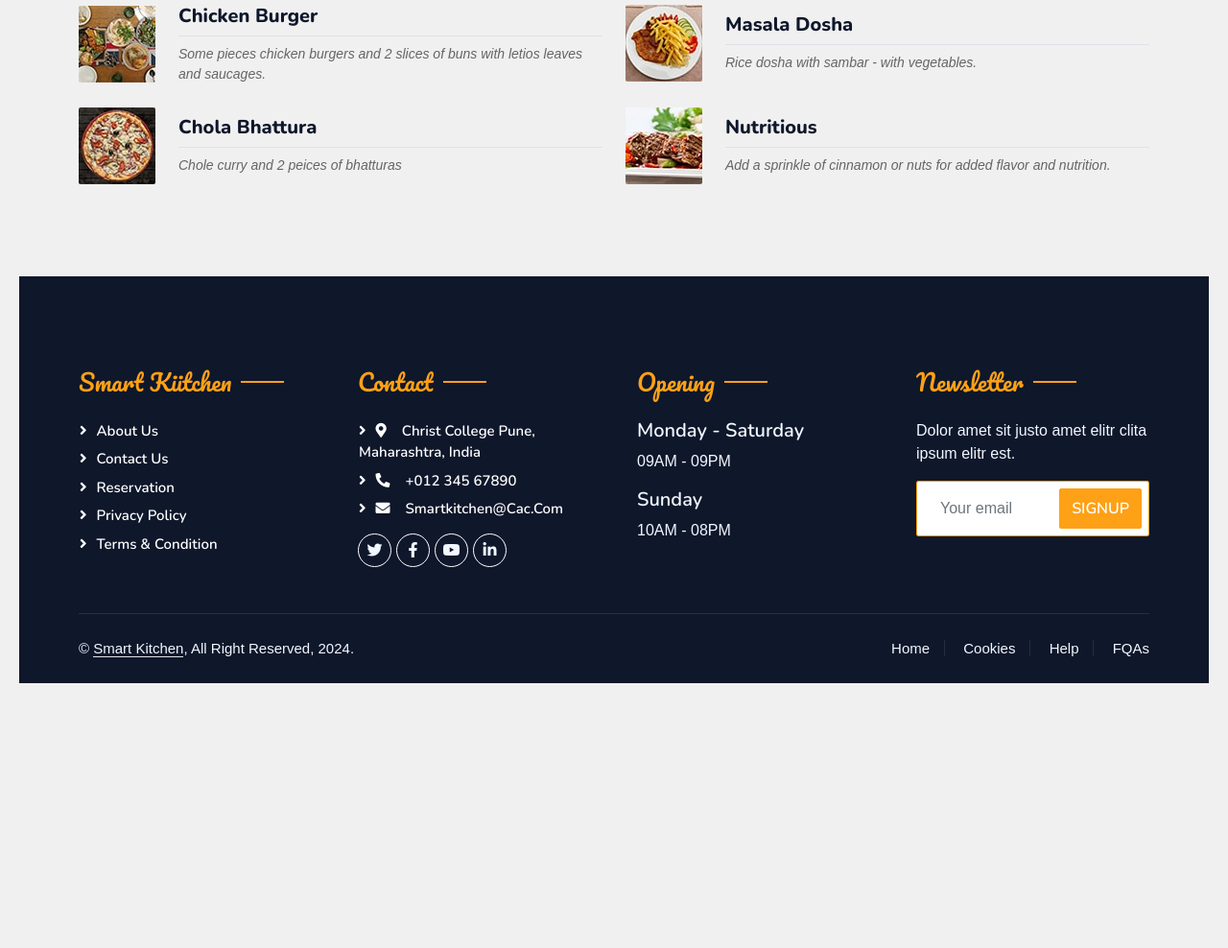
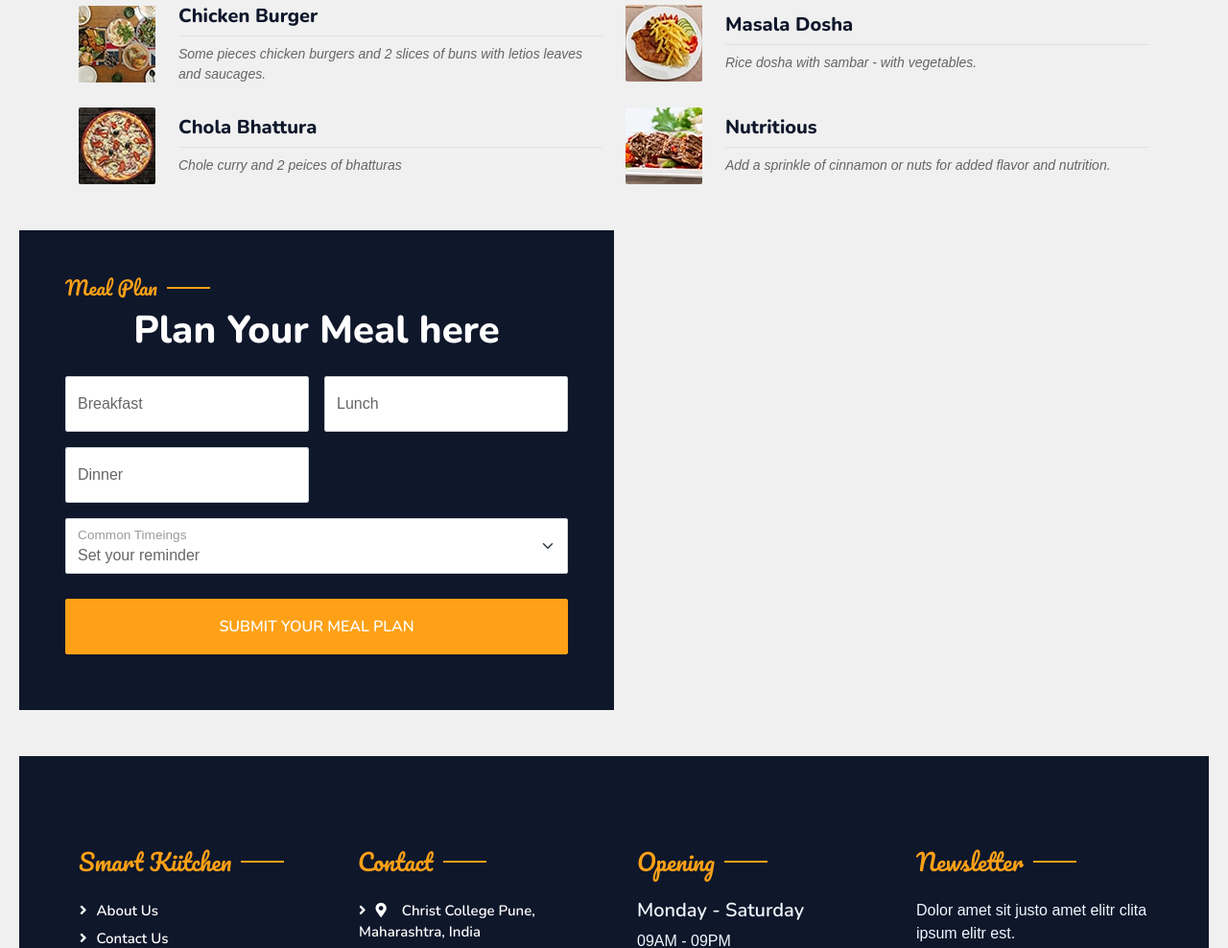
Before and after one commit to falak105/HelloKitchen, a Django app: page /menu/ in a window 1280 px wide. Shown: the part 956-1944 px from the top of the page at 96% size. Before the commit the page ends 1668 px from the top, so only its background shows below. Run offline with Django 5.2, Linux system fonts and the light colour scheme; some libraries are stand-ins or nearby versions.

Commit message:
new pull

```diff
--- a/SmartKitchen_App/admin.py
+++ b/SmartKitchen_App/admin.py
@@ -3,4 +3,5 @@ from django.contrib import admin
 from .models import *
 
 admin.site.register(Recipe)
-admin.site.register( HealthAnalysis)
+admin.site.register(HealthAnalysis)
+admin.site.register(MealPlan)
--- a/SmartKitchen_App/urls.py
+++ b/SmartKitchen_App/urls.py
@@ -12,14 +12,14 @@ urlpatterns = [
     path('login/', auth_views.LoginView.as_view(template_name='userlogin.html'), name='login'),
     path('logout/', auth_views.LogoutView.as_view(next_page='/'), name='logout'),
     path('userdashboard/',userdashboard, name='user_dashboard'),
-    path('admindashboard/',adminashboard, name='admin_dashboard'),
+    path('admindashboard/',admindashboard, name='admindashboard'),
     path('about/',about, name='about'),
     path('contact/',contact, name='contact'),
     path('userlogin/',userlogin, name='login'),
     path('userreg/',userreg, name='reg'),
     path('menu/',menu, name='menu'),
     path('service/',service, name='service'),
-    path('recipe/', create_recipe, name='recipe'),
+    path('recipe/', Recipe, name='recipe'),
     path('dashboard/',dashboard, name='dashboard'),
     path('vassi/',vassi, name='voiceassistant'),
     path('health_analysis/',health_analysis, name='health_analysis'),
--- a/SmartKitchen_App/views.py
+++ b/SmartKitchen_App/views.py
@@ -5,9 +5,14 @@ from django.contrib.auth.models import User
 from django.contrib import messages
 from django.contrib.auth.hashers import make_password
 from django.http import JsonResponse
-from .models import*
+from .models import *
 from django.views.decorators.csrf import csrf_exempt
 import json
+from django.utils import timezone
+from datetime import timedelta
+from django.http import JsonResponse
+from .models import Recipe,MealPlan  # Import the Recipe model
+
 
 # Create your views here.
 
@@ -43,7 +48,7 @@ def userlogin(request):
             # Check if the user is a super admin (superuser)
             if user.is_superuser:
                 # Redirect to super admin dashboard
-                return redirect('admin_dashboard')
+                return redirect('admindashboard')
             else:
                 return redirect('index')  # Redirect to user home
         else:
@@ -84,13 +89,46 @@ def userlogout(request):
     return redirect('userlogin')
 
 
-def userdashboard(request):
-    return render(request, 'user_dashboard.html')
 
 
-def adminashboard(request):
-    return render(request, 'admin/admin_dashboard.html')
+def admindashboard(request):
+    # Count total recipes
+    total_recipes = Recipe.objects.count()
 
+    # Count active users
+    active_users = User.objects.filter(is_active=True).count()
+
+    # Count new recipes this week
+    start_of_week = timezone.now() - timedelta(days=timezone.now().weekday())
+    new_recipes_this_week = Recipe.objects.filter(created_at__gte=start_of_week).count()
+
+    context = {
+        'total_recipes': total_recipes,
+        'active_users': active_users,
+        'new_recipes_this_week': new_recipes_this_week,
+    }
+
+    return render(request, 'admin/admindashboard.html', context)
+
+def userdashboard(request):
+    user = request.user  # Get the currently logged-in user
+
+    # Count total recipes saved by the user
+    total_recipes = Recipe.objects.count()
+
+    # Count planned meals by the user
+    planned_meals = MealPlan.objects.count()
+
+    # Count shopping list items by the user
+    # shopping_list_items = ShoppingList.objects.filter(user=user).count()
+
+    context = {
+        'total_recipes': total_recipes,
+        'planned_meals': planned_meals,
+        # 'shopping_list_items': shopping_list_items,
+    }
+
+    return render(request, 'user_dashboard.html', context)
 
 def menu(request):
     return render(request, 'menu.html')
@@ -108,7 +146,7 @@ def testimonial(request):
     return render(request, 'testimonial.html')
 
 
-def create_recipe(request):
+def create_recipe(request):  # Renamed the view to avoid conflict with the model
     if request.method == 'POST':
         recipe_name = request.POST.get('name')
         recipe_category = request.POST.get('category')
@@ -117,7 +155,7 @@ def create_recipe(request):
         prep_time = request.POST.get('prep_time')
         cook_time = request.POST.get('cook_time')
 
-         # Validate if all required fields are present
+        # Validate if all required fields are present
         if recipe_name and recipe_category and ingredients and instructions and prep_time and cook_time:
             try:
                 # Save data to the Recipe model
--- a/templates/index.html
+++ b/templates/index.html
@@ -487,7 +487,6 @@
                         </button>
                     </div>
                 </div>
-
                 <div class="col-md-6 bg-dark d-flex align-items-center">
                     <div class="p-5 wow fadeInUp" data-wow-delay="0.2s">
                         <h5 class="section-title ff-secondary text-start text-primary fw-normal">Health Analysis</h5>
@@ -543,6 +542,9 @@
                         </form>
                     </div>
                 </div>
+
+
+
     </div>
     </div>
         <script>
--- a/templates/menu.html
+++ b/templates/menu.html
@@ -367,5 +367,69 @@
             </div>
         </div>
         <!-- Menu End -->
+        <div class="col-md-6 bg-dark d-flex align-items-center">
+            <div class="p-5 wow fadeInUp" data-wow-delay="0.2s">
+                <h5 class="section-title ff-secondary text-start text-primary fw-normal">Meal Plan</h5>
+                <h1 class="text-white mb-4">Plan Your Meal here</h1>
+                <form method="POST" action="{% url 'health_analysis' %}">
+                    {% csrf_token %}
+                    <div class="row g-3">
+                        <!-- breakfast -->
+                        <div class="col-md-6">
+                            <div class="form-floating">
+                                <input type="text" class="form-control" id="weight"  name="weight" placeholder="Your Weight">
+                                <label for="weight" name="weight">Breakfast</label>
+                            </div>
+                        </div>
+
+                        <!-- Lunch -->
+                        <div class="col-md-6">
+                            <div class="form-floating">
+                                <input type="text" class="form-control" id="height" name="height" placeholder="Your Height">
+                                <label for="height" name="height">Lunch</label>
+                            </div>
+                        </div>
+
+                        <!-- Dinner -->
+
+                        <div class="col-md-6">
+                            <div class="form-floating">
+                                <input type="text" class="form-control" id="height" name="height" placeholder="Your Height">
+                                <label for="height" name="height">Dinner</label>
+                            </div>
+                        </div>
+
+                        <!-- Time -->
+                        <div class="col-12">
+                            <div class="form-floating">
+                                <select class="form-select" id="health_issues" name="health_issues" onchange="toggleOtherHealthIssue()">
+                                    <option value="" disabled selected>Set your reminder</option>
+                                    <option value="Before 1hr of food">Before 1hr of food</option>
+                                    <option value="Before 45 mins of food">Before 45 mins of food</option>
+                                    <option value="Before 30 mins of food">Before 30 mins of food</option>
+                                    <option value="Before 15 mins of food">Before 15 mins of food</option>
+                                    <option value="Before 5 mins of food">Before 5 mins of food</option>
+
+                                </select>
+                                <label for="health_issues" name="health_issues">Common Timeings</label>
+                            </div>
+                        </div>
+
+                        <!-- If "Other" is selected, this input field will show -->
+                        <div class="col-12" id="other-health-issue-div" style="display:none;">
+                            <div class="form-floating">
+                                <input type="text" class="form-control" id="other_health_issue" name="other_health_issue" placeholder="Specify Health Issue">
+                                <label for="other_health_issue">Specify Meal Plan</label>
+                            </div>
+                        </div>
+
+                        <!-- Submit Button -->
+                        <div class="col-12">
+                            <button class="btn btn-primary w-100 py-3" type="submit">Submit Your Meal Plan</button>
+                        </div>
+                    </div>
+                </form>
+            </div>
+        </div>
 
 {% endblock content %}
--- a/templates/user/index.html
+++ b/templates/user/index.html
@@ -11,5 +11,6 @@
   <body>
     <div id="root"></div>
     <script type="module" src="{% static 'src2/main.tsx' %}"></script>
+
   </body>
 </html>
--- a/templates/user_dashboard.html
+++ b/templates/user_dashboard.html
@@ -155,15 +155,15 @@
             <section class="overview">
                 <div class="card">
                     <h3>Total Recipes Saved</h3>
-                    <p>35</p>
+                    <p>{{ total_recipes }}</p>
                 </div>
                 <div class="card">
                     <h3>Planned Meals</h3>
-                    <p>5</p>
+                    <p>{{ planned_meals }}</p>
                 </div>
                 <div class="card">
                     <h3>Shopping List Items</h3>
-                    <p>10</p>
+                    <p>{{ shopping_list_items }}</p>
                 </div>
             </section>
             <section class="recent-recipes">
```
Also changed, not shown: SmartKitchen_App/models.py (+20 -0 lines), templates/admin/admindashboard.html (renamed from templates/admin/admin_dashboard.html, +5 -2 lines), templates/chatbox.html (deleted, +0 -189 lines), SmartKitchen_App/migrations/0006_recipe_created_at.py (added), SmartKitchen_App/migrations/0007_mealplan.py (added), db.sqlite3. Lines whose indentation alone changed are shown as unchanged.
